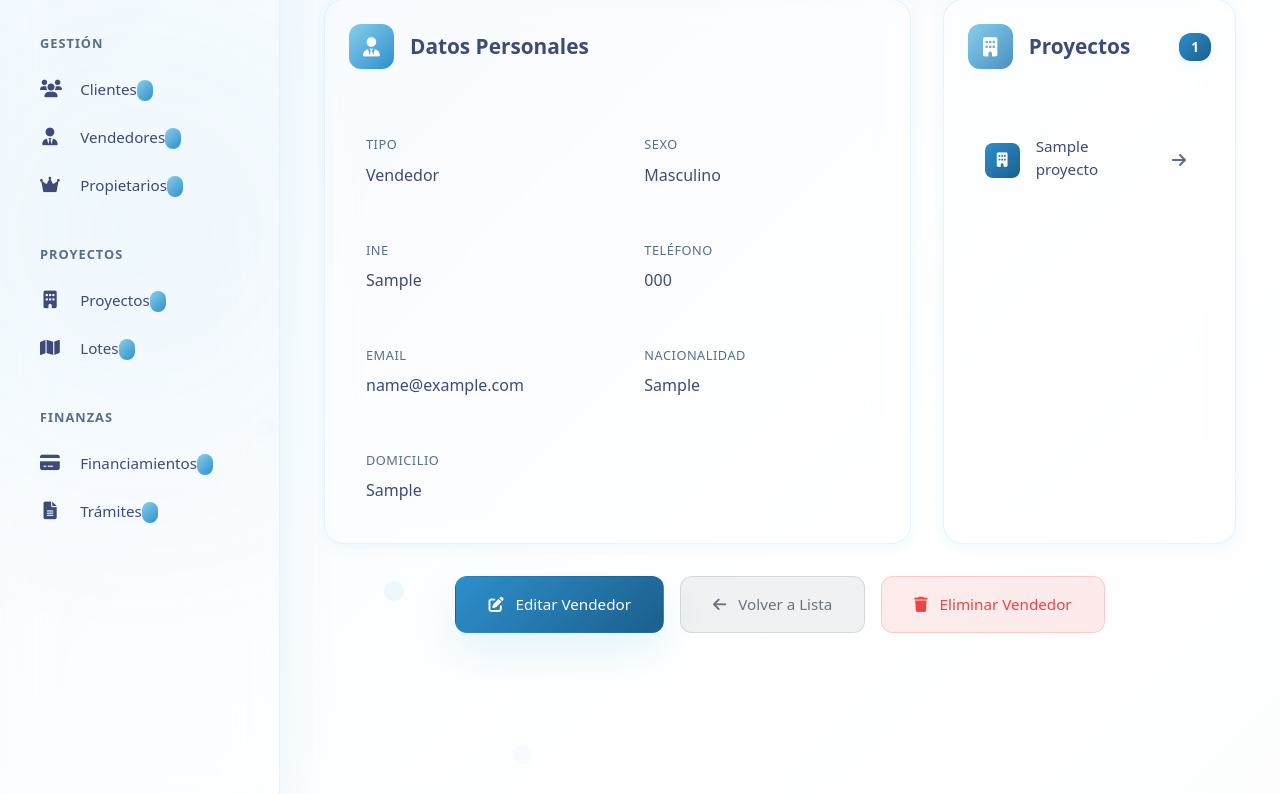
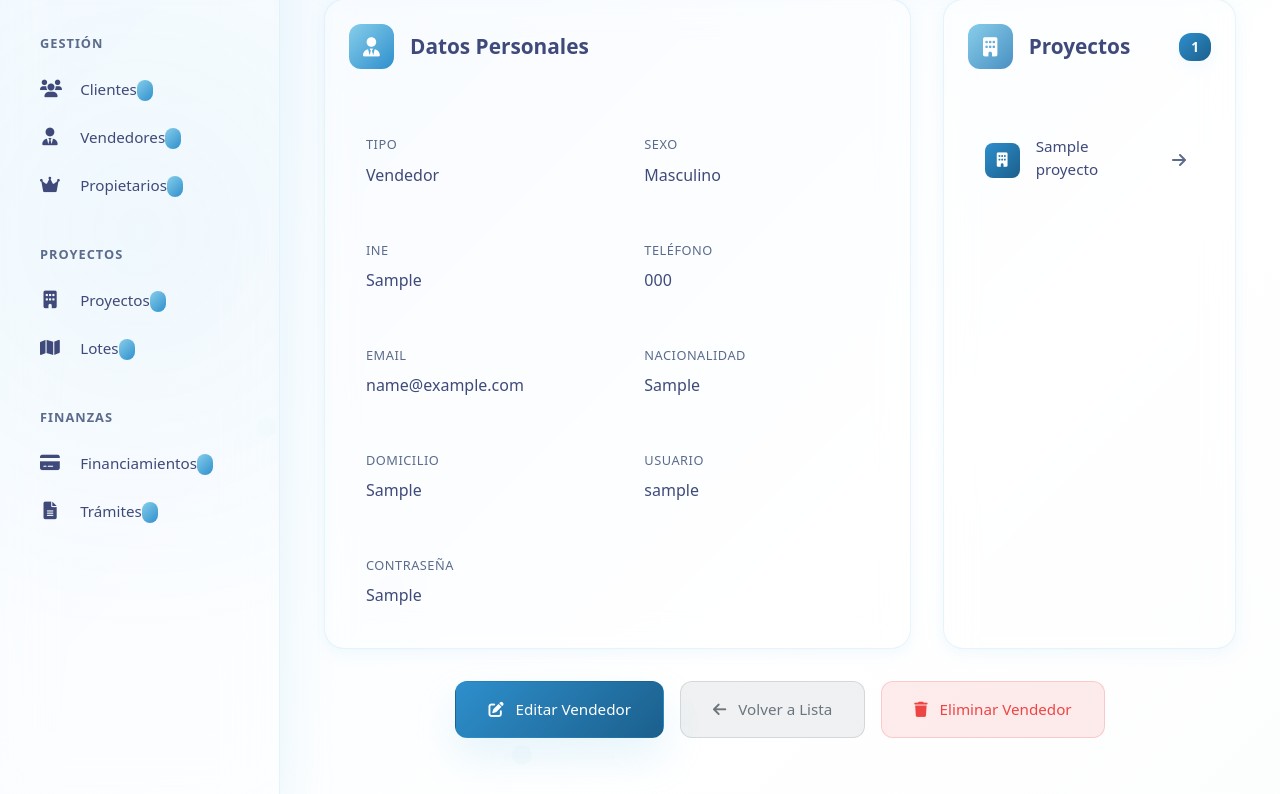
Before and after one commit to MetalFKingRawner/Contratos, a Django app: page /dashboard/vendedores/1/ in a window 1280 px wide. Shown: the part 335-1129 px from the top of the page. Run offline with Django 5.2, Linux system fonts and the light colour scheme; tables that the repository leaves empty hold one stand-in row (values such as "Sample post"); some libraries are stand-ins or nearby versions.

Commit message:
Ajuste para usuario
Para ver correctamente los usuarios y contraseñas

```diff
--- a/templates/dashboard/partials/vendedor_detail.html
+++ b/templates/dashboard/partials/vendedor_detail.html
@@ -70,6 +70,14 @@
           <div class="info-item">
             <span class="info-label">Domicilio</span>
             <span class="info-value">{{ vendedor.domicilio }}</span>
+          </div>
+          <div class="info-item">
+            <span class="info-label">Usuario</span>
+            <span class="info-value">{{ vendedor.usuario.username }}</span>
+          </div>
+          <div class="info-item">
+            <span class="info-label">Contraseña</span>
+            <span class="info-value">{{ vendedor.contraseña_temporal }}</span>
           </div>
         </div>
       </div>
```
